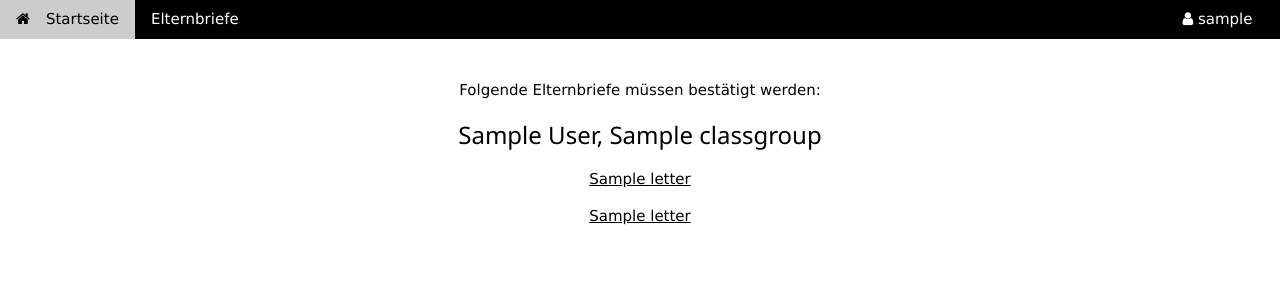
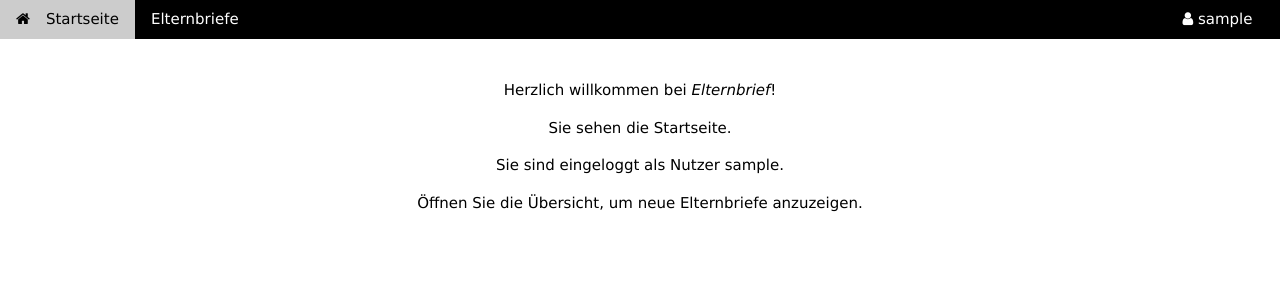
Before and after one commit to deppiedave64/elternbrief, a Django app: page / in a window 1280 px wide. Shown: the top 300 px of the page. Run offline with Django 3.2, Linux system fonts and the light colour scheme; a user stored in the database is signed in; tables that the repository leaves empty hold one stand-in row (values such as "Sample post").

Commit message:
Remove letter overview from index view

```diff
--- a/elternbrief/letters/templates/letters/index.html
+++ b/elternbrief/letters/templates/letters/index.html
@@ -1,8 +1,12 @@
 {% extends "letters/base.html" %}
 
-{% block title %}Index{% endblock %}
+{% block title %}Startseite{% endblock %}
 
 {% block content %}
-    <p>Sie sehen: den Index.</p>
-    <p>Sie sind nicht eingeloggt!</p>
+    <p>Herzlich willkommen bei <i>Elternbrief</i>!</p>
+    <p>Sie sehen die Startseite.</p>
+
+    {% block login_notice %}
+        <p>Sie sind momentan nicht eingeloggt. Bitte loggen Sie sich ein, um die Anwendung zu nutzen.</p>
+    {% endblock %}
 {% endblock %}
--- a/elternbrief/letters/templates/letters/index_logged_in.html
+++ b/elternbrief/letters/templates/letters/index_logged_in.html
@@ -1,20 +1,8 @@
-{% extends "letters/base.html" %}
+{% extends "letters/index.html" %}
 
-{% load letters_extras %}
+{% block title %}Startseite{% endblock %}
 
-{% block title %}Index{% endblock %}
-
-{% block content %}
-    <p>Folgende Elternbriefe müssen bestätigt werden:</p>
-
-    {# Display all children of user as well as all corresponding letters. #}
-    {% for child in children_list %}
-        <h3>{{ child }}</h3>
-        {% with child_id=child.id %}
-            {% for letter in letters|get_item:child_id %}
-                <p><a href="{% url 'letters:letter_detail'  letter.pk %}">{{ letter }}</a></p>
-            {% endfor %}
-        {% endwith %}
-    {% endfor %}
-
+{% block login_notice %}
+    <p>Sie sind eingeloggt als Nutzer {{ request.user.username }}.</p>
+    <p>Öffnen Sie die Übersicht, um neue Elternbriefe anzuzeigen.</p>
 {% endblock %}
--- a/elternbrief/letters/views.py
+++ b/elternbrief/letters/views.py
@@ -12,14 +12,7 @@ def index(request, error_message=None):
     if request.user.is_authenticated:
         # Make sure that the User has an associated Profile object:
         if hasattr(request.user, 'profile'):
-            # Retrieve list of all students the user is allowed to view letters for:
-            children_list = request.user.profile.children.all()
-            context = {
-                'children_list': children_list,
-                # Dictionary of ids of all children, associated with the letters that concern them:
-                'letters': {child.id: Letter.by_student(child) for child in children_list}
-            }
-            return render(request, 'letters/index_logged_in.html', context)
+            return render(request, 'letters/index_logged_in.html')
         else:
             # Show error message if the User has now associated Profile object:
             context = {
```
